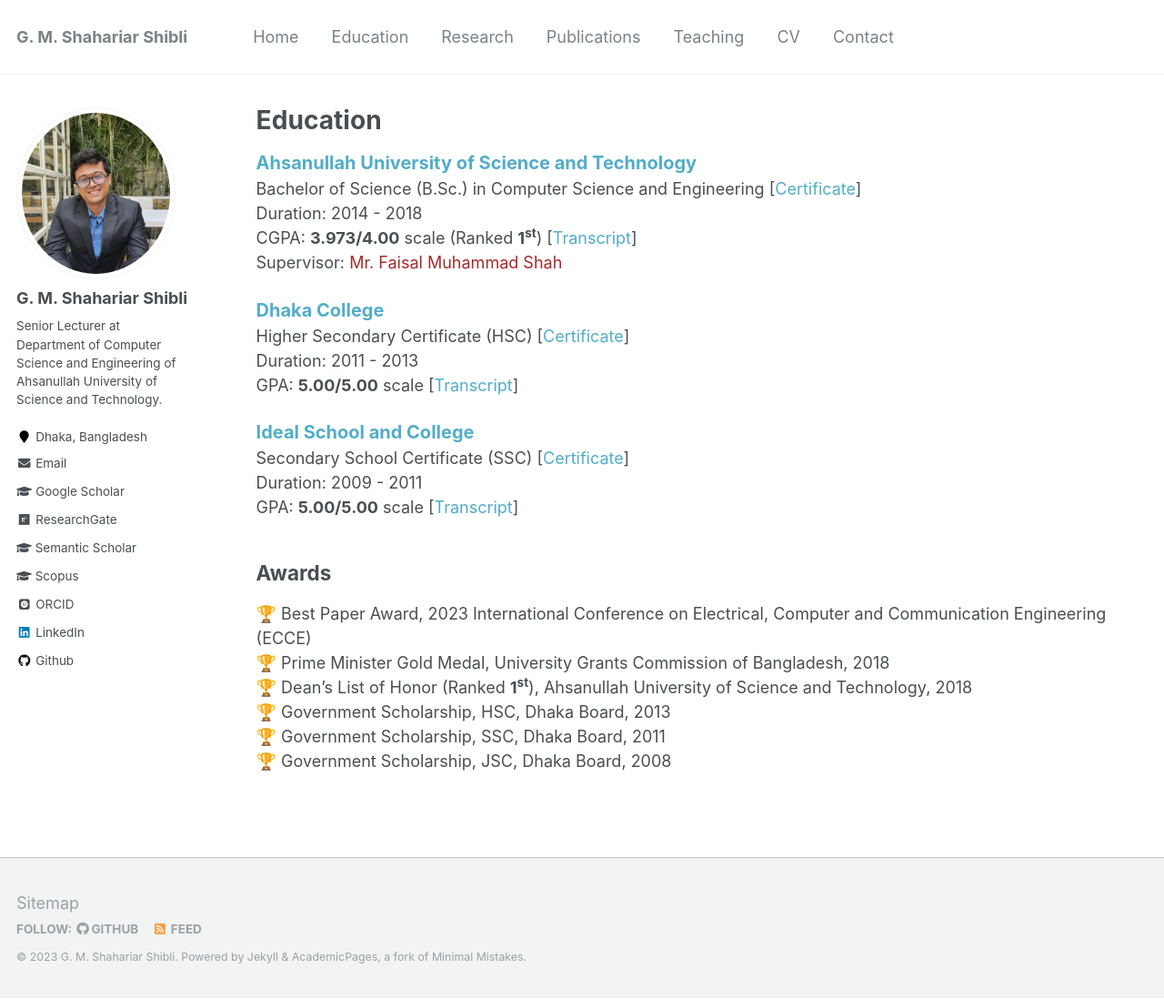
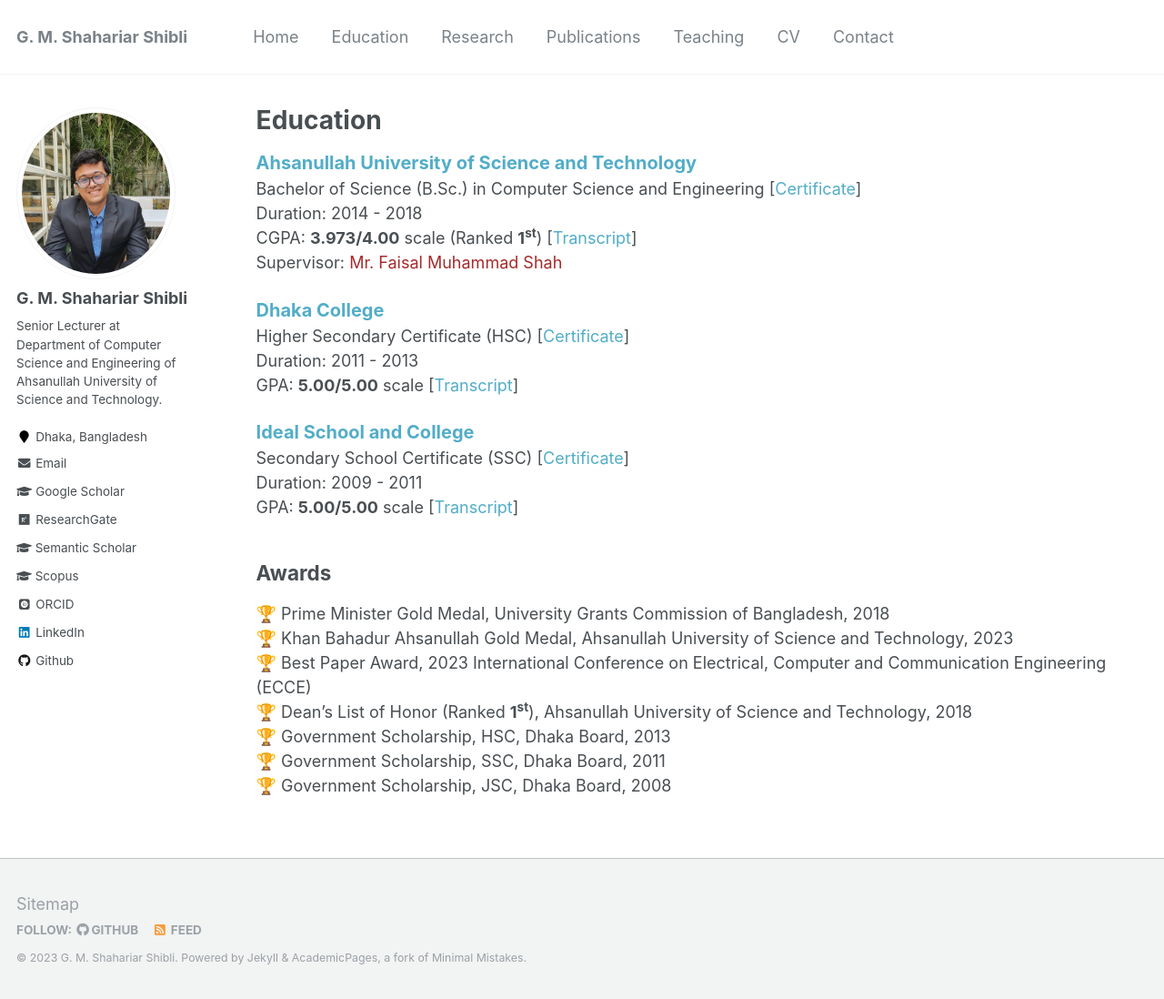
Before and after one commit to shahariar-shibli/shahariar-shibli.github.io, a Jekyll site: the page built from _pages/education.md, in a window 1280 px wide and 1098 px high. Shown: the whole window at 91% size. Built offline with Jekyll 4.4.1, drawn with Linux system fonts in a browser that asks for light colours; some web fonts are replaced.

Commit message:
Update education.md

```diff
--- a/_pages/education.md
+++ b/_pages/education.md
@@ -32,8 +32,9 @@
 GPA: <b>5.00/5.00</b> scale [[Transcript](https://shahariar-shibli.github.io/files/Education/SSC_Transcript.pdf)] <br/>
 
 ## Awards
+🏆 Prime Minister Gold Medal, University Grants Commission of Bangladesh, 2018 <br/>
+🏆 Khan Bahadur Ahsanullah Gold Medal, Ahsanullah University of Science and Technology, 2023 <br/>
 🏆 Best Paper Award, 2023 International Conference on Electrical, Computer and Communication Engineering (ECCE) <br/>
-🏆 Prime Minister Gold Medal, University Grants Commission of Bangladesh, 2018 <br/>
 🏆 Dean's List of Honor (Ranked <b>1<sup>st</sup></b>), Ahsanullah University of Science and Technology, 2018<br/>
 🏆 Government Scholarship, HSC, Dhaka Board, 2013 <br/>
 🏆 Government Scholarship, SSC, Dhaka Board, 2011 <br/>
```
